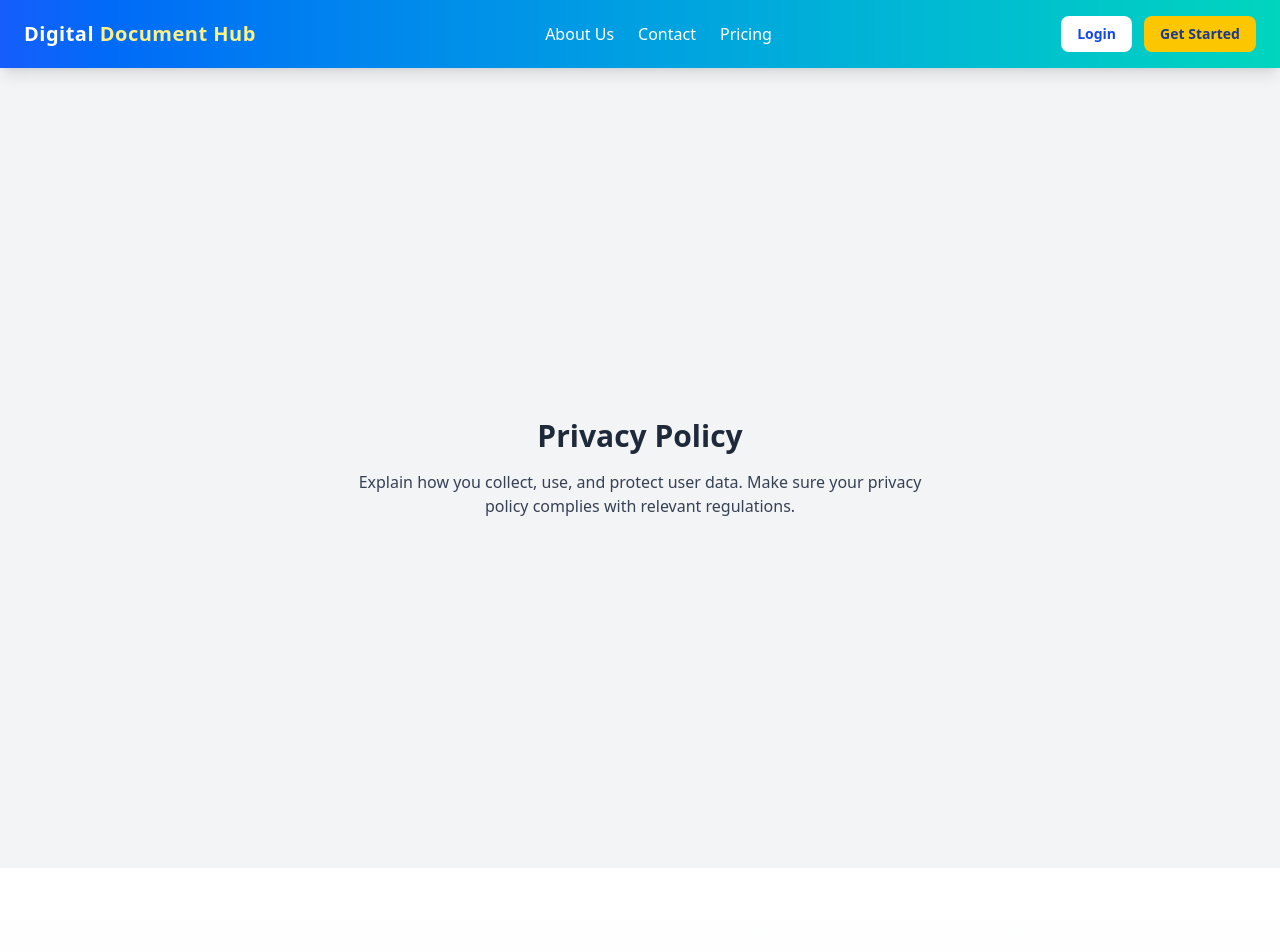
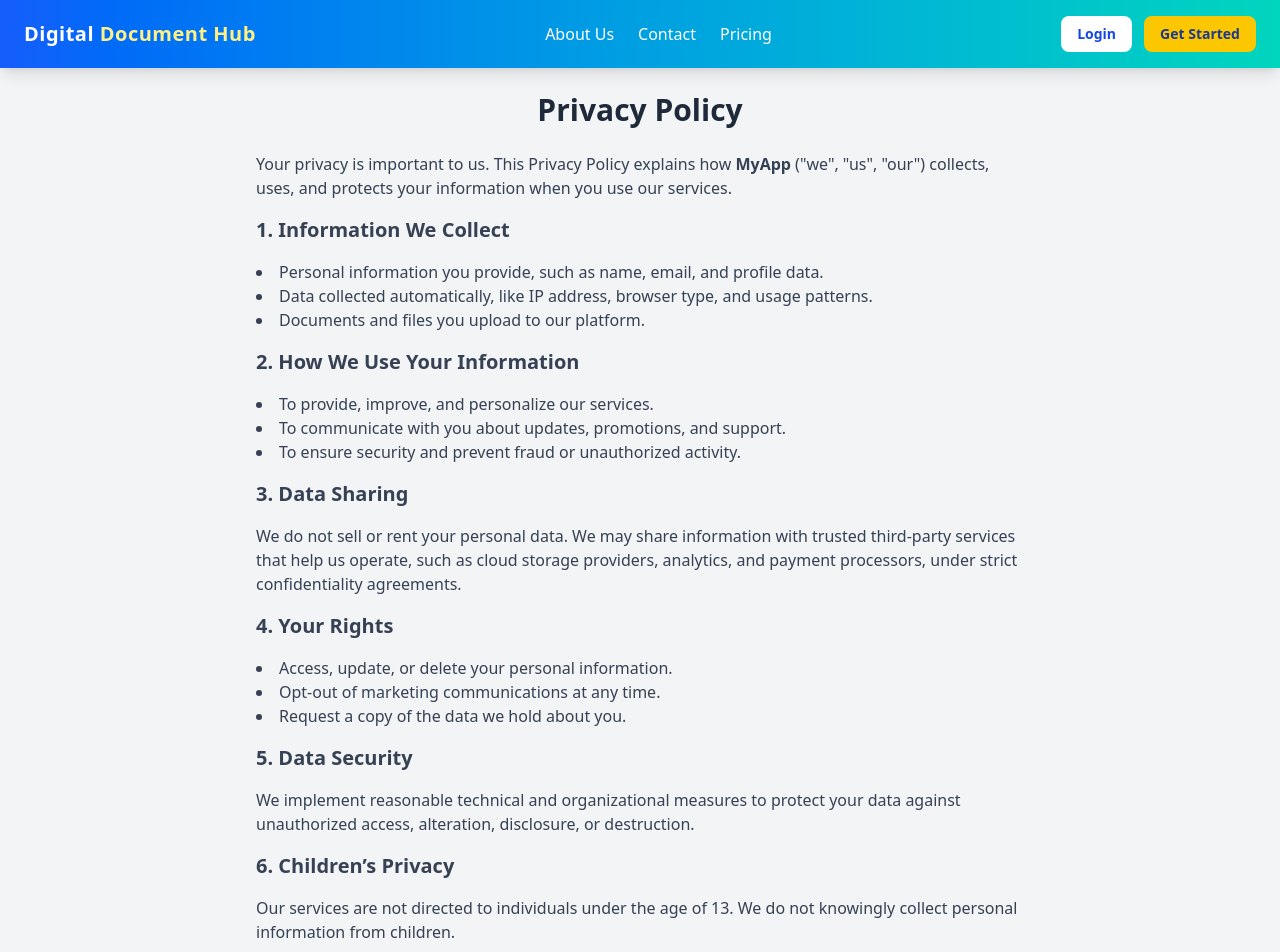
Before and after one commit to ionutpetru4046/my-portal-documents, a Next.js app: page /privacy in a window 1280 px wide. Shown: the top 952 px of the page. Built offline with nearby package versions, Linux system fonts and the light colour scheme; no server answers.

Commit message:
privacy page added

```diff
--- a/src/app/privacy/page.tsx
+++ b/src/app/privacy/page.tsx
@@ -1,10 +1,58 @@
 export default function PrivacyPage() {
-    return (
-      <div className="min-h-screen flex flex-col items-center justify-center bg-gray-100 p-6">
-        <h1 className="text-3xl font-bold mb-4">Privacy Policy</h1>
-        <p className="text-gray-700 text-center max-w-xl">
-          Explain how you collect, use, and protect user data. Make sure your privacy policy complies with relevant regulations.
+  return (
+    <div className="min-h-screen flex flex-col items-center justify-center bg-gray-100 p-6">
+      <h1 className="text-3xl font-bold mb-6">Privacy Policy</h1>
+
+      <div className="text-gray-700 max-w-3xl space-y-4">
+        <p>
+          Your privacy is important to us. This Privacy Policy explains how <strong>MyApp</strong> ("we", "us", "our") collects, uses, and protects your information when you use our services.
+        </p>
+
+        <h2 className="text-xl font-semibold mt-4">1. Information We Collect</h2>
+        <ul className="list-disc list-inside">
+          <li>Personal information you provide, such as name, email, and profile data.</li>
+          <li>Data collected automatically, like IP address, browser type, and usage patterns.</li>
+          <li>Documents and files you upload to our platform.</li>
+        </ul>
+
+        <h2 className="text-xl font-semibold mt-4">2. How We Use Your Information</h2>
+        <ul className="list-disc list-inside">
+          <li>To provide, improve, and personalize our services.</li>
+          <li>To communicate with you about updates, promotions, and support.</li>
+          <li>To ensure security and prevent fraud or unauthorized activity.</li>
+        </ul>
+
+        <h2 className="text-xl font-semibold mt-4">3. Data Sharing</h2>
+        <p>
+          We do not sell or rent your personal data. We may share information with trusted third-party services that help us operate, such as cloud storage providers, analytics, and payment processors, under strict confidentiality agreements.
+        </p>
+
+        <h2 className="text-xl font-semibold mt-4">4. Your Rights</h2>
+        <ul className="list-disc list-inside">
+          <li>Access, update, or delete your personal information.</li>
+          <li>Opt-out of marketing communications at any time.</li>
+          <li>Request a copy of the data we hold about you.</li>
+        </ul>
+
+        <h2 className="text-xl font-semibold mt-4">5. Data Security</h2>
+        <p>
+          We implement reasonable technical and organizational measures to protect your data against unauthorized access, alteration, disclosure, or destruction.
+        </p>
+
+        <h2 className="text-xl font-semibold mt-4">6. Children’s Privacy</h2>
+        <p>
+          Our services are not directed to individuals under the age of 13. We do not knowingly collect personal information from children.
+        </p>
+
+        <h2 className="text-xl font-semibold mt-4">7. Changes to This Policy</h2>
+        <p>
+          We may update this Privacy Policy from time to time. Changes will be posted on this page with an updated date. We encourage you to review this page periodically.
+        </p>
+
+        <p className="mt-6 text-gray-500 text-sm">
+          Last updated: October 24, 2025
         </p>
       </div>
-    );
-  }
+    </div>
+  );
+}
```
